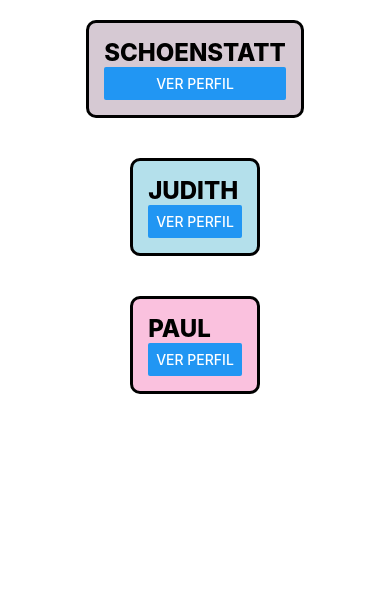
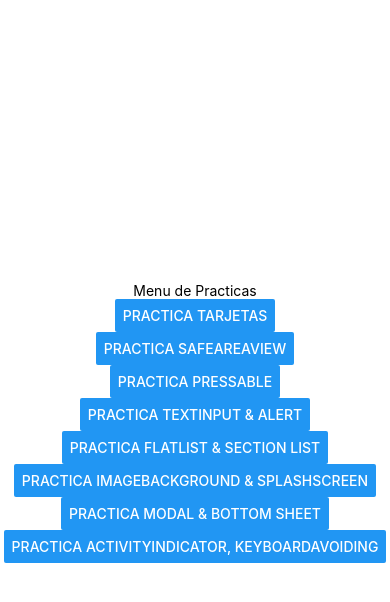
Before and after one commit to 125055125-beep/DAM223, a React Native app in the folder miApp/: screen / in a window 390 px wide. Shown: the top 602 px of the page. Built offline with nearby package versions, Linux system fonts and the light colour scheme.

Commit message:
practica 9

```diff
--- a/miApp/App.js
+++ b/miApp/App.js
@@ -1,40 +1,15 @@
-/* zona de exportaciones */
-import { StatusBar } from 'expo-status-bar';
-import { StyleSheet, Text, View, Image } from 'react-native';
-import { Saludo} from './componentes/Saludo';
-import { Saludo2} from './componentes/Saludo2';
-import { Perfil} from './componentes/Perfil';
+/* zona de importaciones*/
+
+import { StyleSheet, View, Text, Button } from 'react-native';
+import MenuScreen from './Screen/MenuScreen';
 
 /* zona main (componentes oscreens) */
 export default function App() {
   return (
+
     <View style={styles.container}>
+      <MenuScreen/>
 
-
-      <Perfil
-      nombre="Schoenstatt"
-      carrera="ITITD"
-      materia="movil"
-      cuatrimestre="4°"
-      style={styles.tarjeta1}></Perfil>
-
-      <Perfil
-      nombre="Judith"
-      carrera="Sistemas"
-      materia="movil"
-      cuatrimestre="13°"
-      style={styles.tarjeta2}></Perfil>
-
-    <Perfil
-      nombre="Paul"
-      carrera="ITIID"
-      materia="movil"
-      cuatrimestre="4°"
-      style={styles.tarjeta3}></Perfil>
-
-
-
-      <StatusBar style="auto" />
     </View>
   );
 }
@@ -46,11 +21,7 @@
     backgroundColor: '#ffffff',
     flexDirection: 'column',
     alignItems:'center',
-    justifyContent:'start',
+    justifyContent:'center',
   },
 
-  tarjeta1:{backgroundColor:'#d6c9d3'},
-  tarjeta2:{backgroundColor:'#b4e0eb'},
-  tarjeta3:{backgroundColor:'#fac1de'},
-
 });
--- /dev/null
+++ b/miApp/Screen/ActivityScreen.js
@@ -0,0 +1,27 @@
+import { StyleSheet, View} from 'react-native';
+
+/* zona main (componentes oscreens) */
+export default function ActivityScreen() {
+  return (
+
+    <View style={styles.container}>
+        <text>Aqui va la practica 16</text>
+        <text>equipo de schos</text>
+
+
+
+    </View>
+  );
+}
+
+/* zona estilos */
+const styles = StyleSheet.create({
+  container: {
+    flex: 1,
+    backgroundColor: '#ffffff',
+    flexDirection: 'column',
+    alignItems:'center',
+    justifyContent:'center',
+  },
+
+});
--- /dev/null
+++ b/miApp/Screen/FastListScreen.js
@@ -0,0 +1,25 @@
+import { StyleSheet, View} from 'react-native';
+
+/* zona main (componentes oscreens) */
+export default function FastListScreen() {
+  return (
+
+    <View style={styles.container}>
+        <text>Aqui va la practica 13</text>
+        <text>equipo de natalia</text>
+
+    </View>
+  );
+}
+
+/* zona estilos */
+const styles = StyleSheet.create({
+  container: {
+    flex: 1,
+    backgroundColor: '#ffffff',
+    flexDirection: 'column',
+    alignItems:'center',
+    justifyContent:'center',
+  },
+
+});
--- /dev/null
+++ b/miApp/Screen/ImageScreen.js
@@ -0,0 +1,25 @@
+import { StyleSheet, View} from 'react-native';
+
+/* zona main (componentes oscreens) */
+export default function ImageScreen() {
+  return (
+
+    <View style={styles.container}>
+        <text>Aqui va la practica 14</text>
+        <text>equipo de paloma</text>
+
+    </View>
+  );
+}
+
+/* zona estilos */
+const styles = StyleSheet.create({
+  container: {
+    flex: 1,
+    backgroundColor: '#ffffff',
+    flexDirection: 'column',
+    alignItems:'center',
+    justifyContent:'center',
+  },
+
+});
--- /dev/null
+++ b/miApp/Screen/MenuScreen.js
@@ -0,0 +1,70 @@
+
+import { StyleSheet, View, Text, Button } from 'react-native';
+import { useState } from 'react';
+import SafeScreen from './SafeScreen';
+import PressableScreen from './PressableScreen';
+import TarjetaScreen from './TarjetaScreen';
+import TextInputScreen from './TextInputScreen';
+import FastListScreen from './FastListScreen';
+import ImageScreen from './imageScreen';
+import ModalScreen from './ModalScreen';
+import ActivityScreen from './ActivityScreen';
+
+
+
+/* zona main (componentes oscreens) */
+export default function MenuScreen() {
+    const[screen, setScreen]= useState('menu');
+
+    switch(screen){
+        case 'safe':
+            return<SafeScreen/>;
+        case'press':
+            return<PressableScreen/>;
+         case'text input':
+            return<TextInputScreen/>;
+        case'flatlist':
+            return<FastListScreen/>;
+        case'image':
+            return<ImageScreen/>;
+        case'modal':
+            return<ModalScreen/>;
+        case'activity':
+            return<ActivityScreen/>;
+        case'tarjetas':
+            return<TarjetaScreen/>;
+
+        case 'menu':
+            default:
+
+            return (
+
+                <View style={styles.container}>
+                    <Text>Menu de Practicas</Text>
+                     <Button title="Practica Tarjetas" onPress={()=>setScreen('tarjetas')}></Button>
+                      <Button title="Practica SafeAreaView" onPress={()=>setScreen('safe')}></Button>
+                       <Button title="Practica Pressable" onPress={()=>setScreen('press')}></Button>
+                       <Button title="Practica TextInput & Alert" onPress={()=>setScreen('text input')}></Button>
+                       <Button title="Practica FlatList & Section list" onPress={()=>setScreen('flatlist')}></Button>
+                       <Button title="Practica ImageBackground & SplashScreen" onPress={()=>setScreen('image')}></Button>
+                       <Button title="Practica Modal & bottom sheet" onPress={()=>setScreen('modal')}></Button>
+                       <Button title="Practica ActivityIndicator, KeyboardAvoiding" onPress={()=>setScreen('activity')}></Button>
+
+
+
+                </View>
+             );
+       }// switch
+}// funcion
+
+/* zona estilos */
+const styles = StyleSheet.create({
+  container: {
+    flex: 1,
+    backgroundColor: '#ffffff',
+    flexDirection: 'column',
+    alignItems:'center',
+    justifyContent:'center',
+  },
+
+});
--- /dev/null
+++ b/miApp/Screen/ModalScreen.js
@@ -0,0 +1,25 @@
+import { StyleSheet, View} from 'react-native';
+
+/* zona main (componentes oscreens) */
+export default function ModalScreen() {
+  return (
+
+    <View style={styles.container}>
+        <text>Aqui va la practica 15</text>
+        <text>equipo de iancarlo</text>
+
+    </View>
+  );
+}
+
+/* zona estilos */
+const styles = StyleSheet.create({
+  container: {
+    flex: 1,
+    backgroundColor: '#ffffff',
+    flexDirection: 'column',
+    alignItems:'center',
+    justifyContent:'center',
+  },
+
+});
--- /dev/null
+++ b/miApp/Screen/PressableScreen.js
@@ -0,0 +1,27 @@
+/* zona de importaciones*/
+
+import { StyleSheet, View} from 'react-native';
+
+/* zona main (componentes oscreens) */
+export default function PressableScreen() {
+  return (
+
+    <View style={styles.container}>
+        <text>Aqui va la practica 11</text>
+        <text>equipo de Karen</text>
+
+    </View>
+  );
+}
+
+/* zona estilos */
+const styles = StyleSheet.create({
+  container: {
+    flex: 1,
+    backgroundColor: '#ffffff',
+    flexDirection: 'column',
+    alignItems:'center',
+    justifyContent:'center',
+  },
+
+});
--- /dev/null
+++ b/miApp/Screen/SafeScreen.js
@@ -0,0 +1,27 @@
+/* zona de importaciones*/
+
+import { StyleSheet, View} from 'react-native';
+
+/* zona main (componentes oscreens) */
+export default function SafeScreen() {
+  return (
+
+    <View style={styles.container}>
+        <text>Aqui va la practica 10</text>
+        <text>equipo de dulce</text>
+
+    </View>
+  );
+}
+
+/* zona estilos */
+const styles = StyleSheet.create({
+  container: {
+    flex: 1,
+    backgroundColor: '#ffffff',
+    flexDirection: 'column',
+    alignItems:'center',
+    justifyContent:'center',
+  },
+
+});
--- /dev/null
+++ b/miApp/Screen/TarjetaScreen.js
@@ -0,0 +1,54 @@
+/* zona de exportaciones */
+import { StatusBar } from 'expo-status-bar';
+import { StyleSheet, View} from 'react-native';
+import { Perfil} from '../componentes/Perfil';
+
+/* zona main (componentes oscreens) */
+export default function TarjetasScreen() {
+  return (
+    <View style={styles.container}>
+
+
+      <Perfil
+      nombre="Schoenstatt"
+      carrera="ITITD"
+      materia="movil"
+      cuatrimestre="4°"
+      style={styles.tarjeta1}></Perfil>
+
+      <Perfil
+      nombre="Judith"
+      carrera="Sistemas"
+      materia="movil"
+      cuatrimestre="13°"
+      style={styles.tarjeta2}></Perfil>
+
+    <Perfil
+      nombre="Paul"
+      carrera="ITIID"
+      materia="movil"
+      cuatrimestre="4°"
+      style={styles.tarjeta3}></Perfil>
+
+
+
+      <StatusBar style="auto" />
+    </View>
+  );
+}
+
+/* zona estilos */
+const styles = StyleSheet.create({
+  container: {
+    flex: 1,
+    backgroundColor: '#ffffff',
+    flexDirection: 'row',
+    alignItems:'center',
+    justifyContent:'center',
+  },
+
+  tarjeta1:{backgroundColor:'#d6c9d3'},
+  tarjeta2:{backgroundColor:'#b4e0eb'},
+  tarjeta3:{backgroundColor:'#fac1de'},
+
+});
--- /dev/null
+++ b/miApp/Screen/TextInputScreen.js
@@ -0,0 +1,25 @@
+import { StyleSheet, View} from 'react-native';
+
+/* zona main (componentes oscreens) */
+export default function TextInputScreen() {
+  return (
+
+    <View style={styles.container}>
+        <text>Aqui va la practica 12</text>
+        <text>equipo de jesus rojo</text>
+
+    </View>
+  );
+}
+
+/* zona estilos */
+const styles = StyleSheet.create({
+  container: {
+    flex: 1,
+    backgroundColor: '#ffffff',
+    flexDirection: 'column',
+    alignItems:'center',
+    justifyContent:'center',
+  },
+
+});
```
Also changed, not shown: miApp/Screen/Activity2.js (added, +23 -0 lines).
